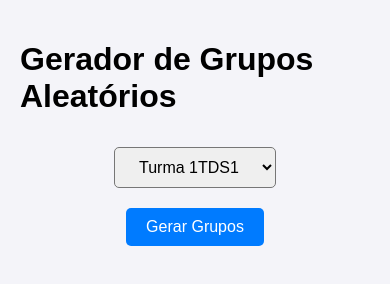
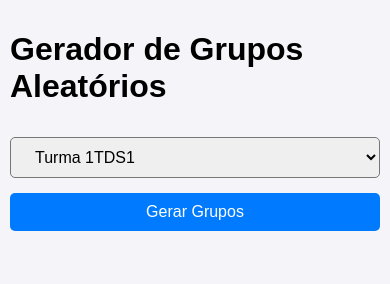
Before and after one commit to Eduardo1985S/sorteio-aluno, a plain HTML site: page index.html in a window 390 px wide. Drawn offline with Linux system fonts and the light colour scheme.

Commit message:
aplicando responsividade

```diff
--- a/style.css
+++ b/style.css
@@ -2,33 +2,58 @@ body {
     font-family: Arial, sans-serif;
     background-color: #f4f4f9;
     margin: 0;
-    padding: 20px;
+    padding: 10px;
     display: flex;
     flex-direction: column;
     align-items: center;
 }
+
 #grupoContainer {
     margin-top: 20px;
+    width: 100%;
+    max-width: 600px;
+    /* Limita a largura máxima do container */
 }
+
 .grupo {
-    margin: 10px;
+    margin: 10px 0;
     padding: 10px;
     background-color: #fff;
     border: 1px solid #ccc;
     border-radius: 8px;
+    box-shadow: 0 2px 4px rgba(0, 0, 0, 0.1);
+    /* Adiciona sombra para melhor visibilidade */
 }
-button, select {
+
+button,
+select {
     padding: 10px 20px;
     font-size: 16px;
     cursor: pointer;
-    margin: 10px;
+    margin: 5px;
     border-radius: 5px;
+    width: auto;
+    /* Garante que os botões e seletores se ajustem ao conteúdo */
 }
+
 button {
     background-color: #007bff;
     color: white;
     border: none;
+    transition: background-color 0.3s ease;
+    /* Suaviza a transição de cor */
 }
+
 button:hover {
     background-color: #0056b3;
 }
+
+@media (max-width: 600px) {
+
+    button,
+    select {
+        width: 100%;
+        /* Faz com que o botão e o seletor ocupem toda a largura em telas pequenas */
+        margin-top: 10px;
+    }
+}
```
Also changed, not shown: script.js (indentation only).
